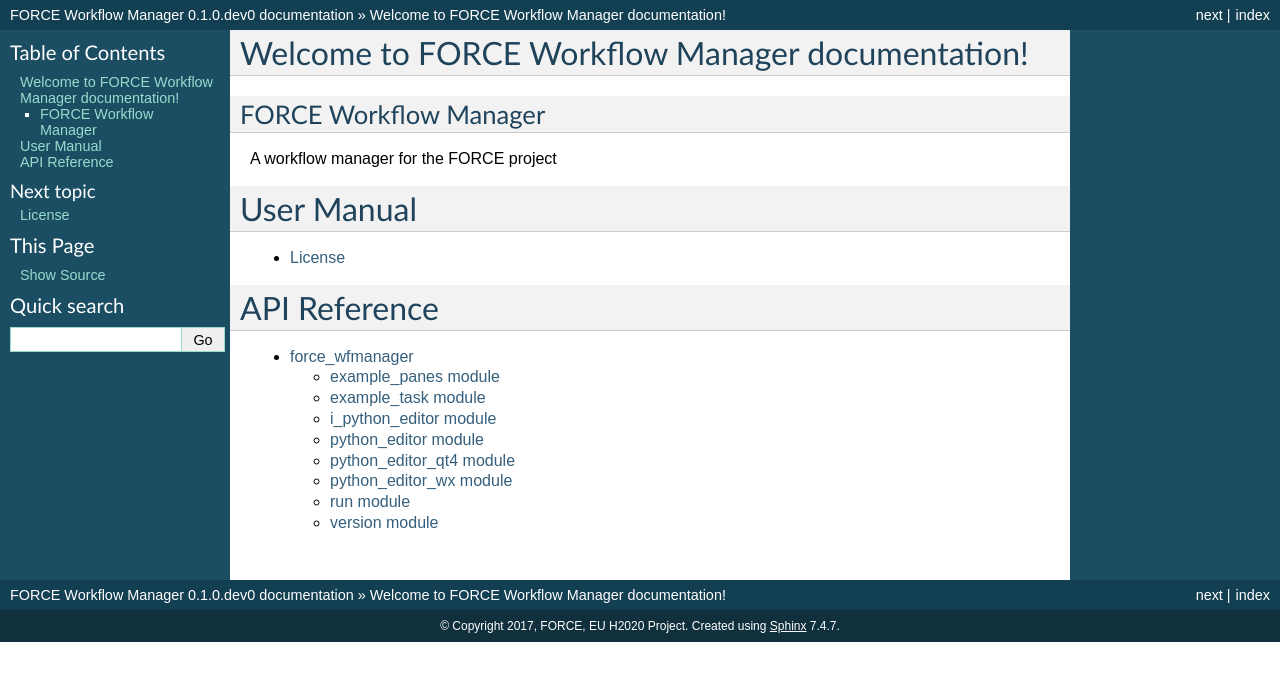
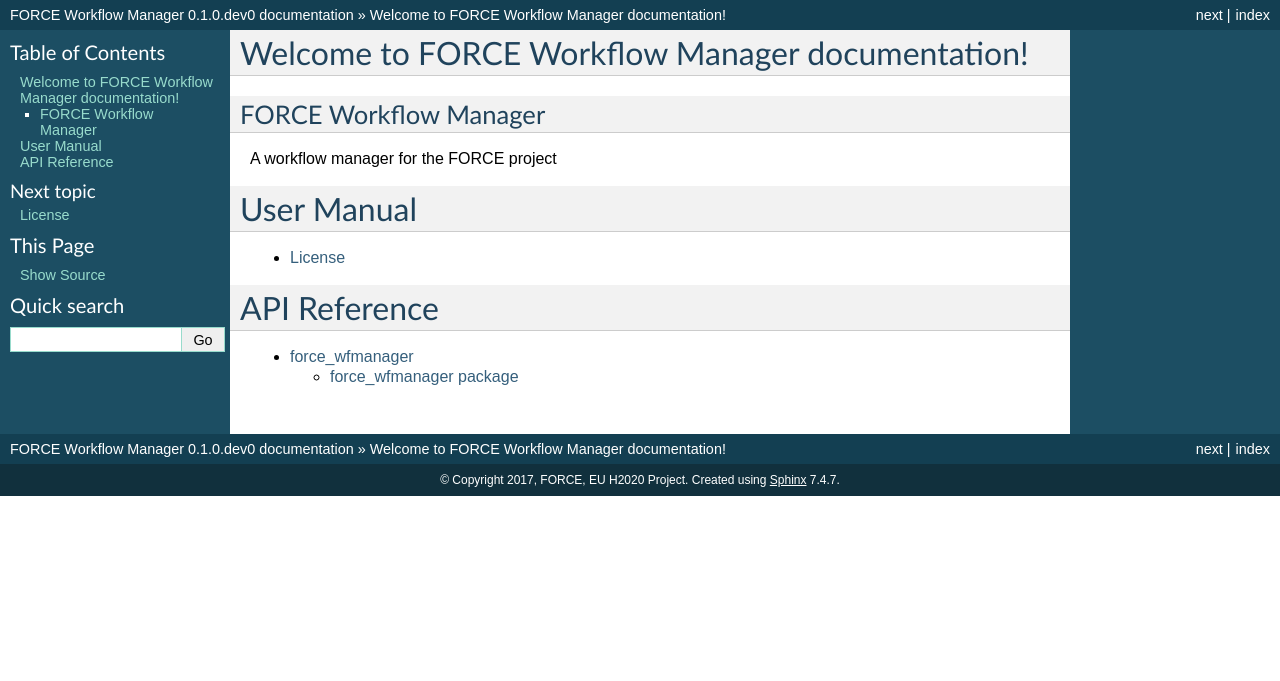
Before and after one commit to force-h2020/force-wfmanager, a Sphinx documentation site: the page built from doc/source/index.rst, in a window 1280 px wide. Shown: the top 681 px of the page. Built offline with Sphinx 7.4.7, drawn with Linux system fonts in a browser that asks for light colours.

```diff
--- a/doc/source/api/example_panes.rst
+++ /dev/null
@@ -1,7 +0,0 @@
-example_panes module
-====================
-
-.. automodule:: example_panes
-    :members:
-    :undoc-members:
-    :show-inheritance:
--- a/doc/source/api/example_task.rst
+++ /dev/null
@@ -1,7 +0,0 @@
-example_task module
-===================
-
-.. automodule:: example_task
-    :members:
-    :undoc-members:
-    :show-inheritance:
--- /dev/null
+++ b/doc/source/api/force_wfmanager.rst
@@ -0,0 +1,70 @@
+force_wfmanager package
+=======================
+
+Submodules
+----------
+
+force_wfmanager.example_panes module
+------------------------------------
+
+.. automodule:: force_wfmanager.example_panes
+    :members:
+    :undoc-members:
+    :show-inheritance:
+
+force_wfmanager.example_task module
+-----------------------------------
+
+.. automodule:: force_wfmanager.example_task
+    :members:
+    :undoc-members:
+    :show-inheritance:
+
+force_wfmanager.i_python_editor module
+--------------------------------------
+
+.. automodule:: force_wfmanager.i_python_editor
+    :members:
+    :undoc-members:
+    :show-inheritance:
+
+force_wfmanager.python_editor module
+------------------------------------
+
+.. automodule:: force_wfmanager.python_editor
+    :members:
+    :undoc-members:
+    :show-inheritance:
+
+force_wfmanager.python_editor_qt4 module
+----------------------------------------
+
+.. automodule:: force_wfmanager.python_editor_qt4
+    :members:
+    :undoc-members:
+    :show-inheritance:
+
+force_wfmanager.run module
+--------------------------
+
+.. automodule:: force_wfmanager.run
+    :members:
+    :undoc-members:
+    :show-inheritance:
+
+force_wfmanager.version module
+------------------------------
+
+.. automodule:: force_wfmanager.version
+    :members:
+    :undoc-members:
+    :show-inheritance:
+
+
+Module contents
+---------------
+
+.. automodule:: force_wfmanager
+    :members:
+    :undoc-members:
+    :show-inheritance:
--- a/doc/source/api/i_python_editor.rst
+++ /dev/null
@@ -1,7 +0,0 @@
-i_python_editor module
-======================
-
-.. automodule:: i_python_editor
-    :members:
-    :undoc-members:
-    :show-inheritance:
--- a/doc/source/api/modules.rst
+++ b/doc/source/api/modules.rst
@@ -4,11 +4,4 @@ force_wfmanager
 .. toctree::
    :maxdepth: 4
 
-   example_panes
-   example_task
-   i_python_editor
-   python_editor
-   python_editor_qt4
-   python_editor_wx
-   run
-   version
+   force_wfmanager
--- a/doc/source/api/python_editor.rst
+++ /dev/null
@@ -1,7 +0,0 @@
-python_editor module
-====================
-
-.. automodule:: python_editor
-    :members:
-    :undoc-members:
-    :show-inheritance:
--- a/doc/source/api/python_editor_qt4.rst
+++ /dev/null
@@ -1,7 +0,0 @@
-python_editor_qt4 module
-========================
-
-.. automodule:: python_editor_qt4
-    :members:
-    :undoc-members:
-    :show-inheritance:
--- a/doc/source/api/python_editor_wx.rst
+++ /dev/null
@@ -1,7 +0,0 @@
-python_editor_wx module
-=======================
-
-.. automodule:: python_editor_wx
-    :members:
-    :undoc-members:
-    :show-inheritance:
--- a/doc/source/conf.py
+++ b/doc/source/conf.py
@@ -14,10 +14,20 @@
 
 import sphinx.environment
 from docutils.utils import get_source_line
+import sys
+import os
 
 def _warn_node(self, msg, node, **kwargs):
     if not msg.startswith('nonlocal image URI found:'):
         self._warnfunc(msg, '%s:%s' % get_source_line(node), **kwargs)
+
+sys.path.insert(
+    0,
+    os.path.join(
+        os.path.abspath(__file__),
+        "..",
+        "..",
+    ))
 
 
 sphinx.environment.BuildEnvironment.warn_node = _warn_node
@@ -54,7 +64,7 @@ def mock_modules():
 # -- General configuration ------------------------------------------------
 
 # check and mock missing modules
-mock_modules()
+# mock_modules()
 
 # If your documentation needs a minimal Sphinx version, state it here.
 # needs_sphinx = '1.2.3'
```
Also changed, not shown: doc/source/api/run.rst (deleted, +0 -7 lines), doc/source/api/version.rst (deleted, +0 -7 lines), .travis.yml, force_wfmanager/__init__.py (added), 1 other file.
